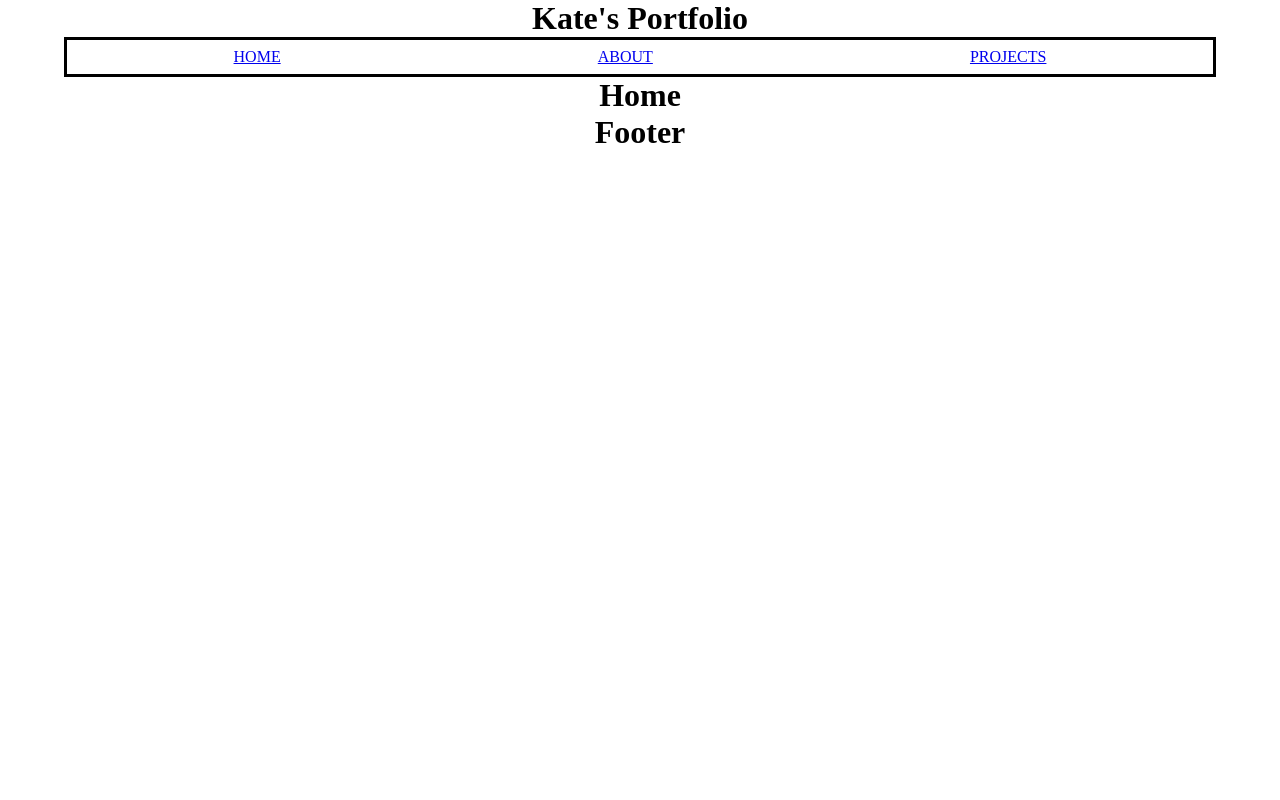
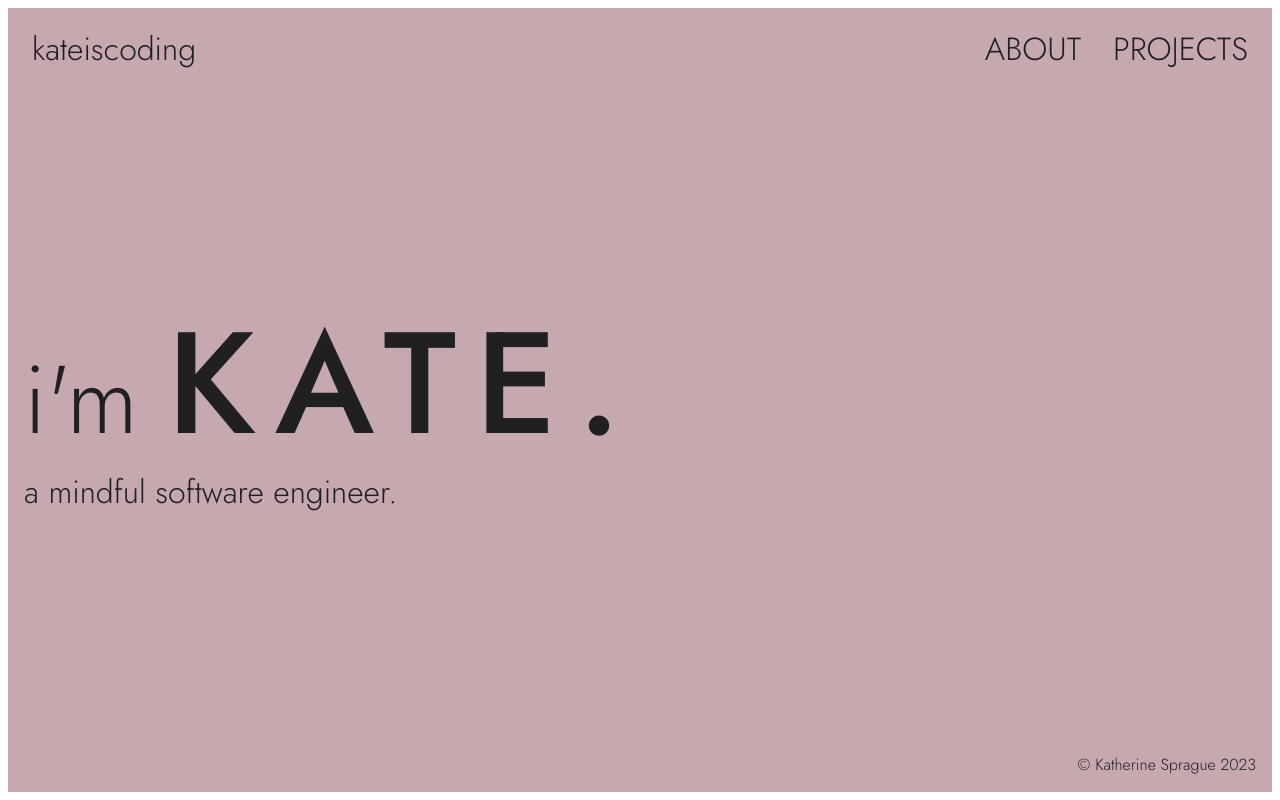
Before and after one commit to nohatekate/portfolio-frontend, a React (Create React App) app: page / in a window 1280 px wide. Built offline with nearby package versions, Linux system fonts and the light colour scheme.

Commit message:
css home page style:

```diff
--- a/public/index.html
+++ b/public/index.html
@@ -1,19 +1,22 @@
 <!DOCTYPE html>
 <html lang="en">
+
 <head>
   <meta charset="utf-8" />
   <meta name="viewport" content="width=device-width, initial-scale=1" />
   <meta name="theme-color" content="#000000" />
-    <meta
-      name="description"
-      content="Web site created using create-react-app"
-    />
+  <meta name="description" content="Web site created using create-react-app" />
+  <link rel="preconnect" href="https://fonts.googleapis.com">
+  <link rel="preconnect" href="https://fonts.gstatic.com" crossorigin>
+  <link href="https://fonts.googleapis.com/css2?family=Jost:wght@300;500&display=swap" rel="stylesheet">
 
   <title>Kate's Portfolio</title>
 </head>
+
 <body>
   <noscript>You need to enable JavaScript to run this app.</noscript>
   <div id="root"></div>
 
 </body>
+
 </html>
--- a/src/App.css
+++ b/src/App.css
@@ -2,11 +2,109 @@
   box-sizing: border-box;
   margin: 0;
   padding: 0;
+  font-weight: 300;
+  color: #202020
 }
 
-body{
+html {
+  height: 100vh;
+}
+
+body {
+  font-family: 'Jost', sans-serif;
+  height: 100%;
+  padding: .5rem;
+}
+
+#root {
+  height: 100%;
+}
+
+.app {
+  background-color: #c6a8af;
+  height: 100%;
+  /* margin: 3rem; */
+  padding: 1rem;
+  display: flex;
+  flex-direction: column;
+  justify-content: space-between;
+}
+
+.content {
+  /* min-height: 100%; */
+  overflow-y: auto;
+  overflow-x: hidden;
 
 }
+
+header {
+
+}
+
+footer {
+  display: flex;
+  justify-content: flex-end;
+}
+
+nav {
+  display: flex;
+  justify-content: space-between;
+  /* gap: 2rem; */
+
+}
+.nav-links{
+  display: flex;
+}
+
+a, h1, p, .kate{
+  transition: all .5s ease-in-out;
+
+}
+
+a {
+  padding: .1rem .5rem;
+  text-decoration: none;
+}
+
+a:hover{
+  border-radius: 2px;
+  background-color: #202020;
+  color:#c6a8af;
+}
+
+
+
 h1 {
-  text-align: center;
+  font-size: 3rem;
+  font-weight: 300;
+
 }
+
+.kate {
+  font-weight: 500;
+  font-size: 4.5rem;
+  display: inline-block;
+  letter-spacing: 1.2rem;
+  line-height: 1;
+}
+
+@media (min-width: 768px) {
+  h1 {
+    font-size: 6rem;
+  }
+
+  .kate {
+    font-size: 9rem;
+  }
+
+  .intro{
+    font-size: 2rem;
+  }
+  a{
+    font-size: 2rem;
+  }
+
+  .nav-links{
+    gap: 1rem;
+  }
+}
--- a/src/App.js
+++ b/src/App.js
@@ -11,13 +11,15 @@ import Projects from './pages/Projects';
 export default function App() {
   const URL = "http://localhost:4000/";
   return (
-    <div className="App">
+    <div className="app">
       <Header />
-      <Routes>
-        <Route exact path='/' element={<Home />} />
-        <Route path='/about' element={<About URL={URL} />} />
-        <Route path='/projects' element={<Projects URL={URL} />} />
-      </Routes>
+      <section className="content">
+        <Routes>
+          <Route exact path='/' element={<Home />} />
+          <Route path='/about' element={<About URL={URL} />} />
+          <Route path='/projects' element={<Projects URL={URL} />} />
+        </Routes>
+      </section>
       <Footer />
     </div>
   );
--- a/src/components/Footer.js
+++ b/src/components/Footer.js
@@ -1,5 +1,10 @@
 function Footer(props) {
-    return <h1>Footer</h1>;
+    return (
+        <footer>
+            <p>© Katherine Sprague 2023</p>
+        </footer>
+    )
+
 }
 
 export default Footer;
--- a/src/components/Header.js
+++ b/src/components/Header.js
@@ -1,21 +1,17 @@
 import { Link } from 'react-router-dom';
 
 export default function Header(props) {
-    const navStyle = {
-        display: "flex",
-        justifyContent: "space-around",
-        border: "3px solid black",
-        padding: "8px",
-        width: "90%",
-        margin: "auto",
-    }
+
     return (
         <header>
-        <h1>Kate's Portfolio</h1>
-        <nav style={navStyle}>
-            <Link to='/'>HOME</Link>
+            <nav>
+                <Link to='/'>kateiscoding</Link>
+
+                <div className='nav-links'>
                     <Link to='/about'>ABOUT</Link>
                     <Link to='/projects'>PROJECTS</Link>
+                </div>
+
             </nav>
         </header>
     )
--- a/src/pages/Home.js
+++ b/src/pages/Home.js
@@ -1,5 +1,11 @@
 function Home(props) {
-    return <h1>Home</h1>;
+    return(
+    <>
+        <h1>i'm <span className="kate">KATE.</span></h1>
+        <p className="intro">a mindful software engineer.</p>
+
+    </>
+    )
 }
 
 export default Home;
```
Lines whose indentation alone changed are shown as unchanged.
